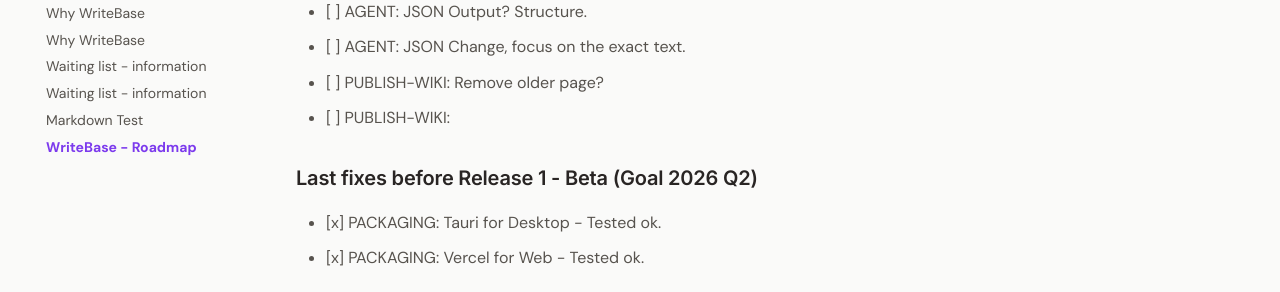
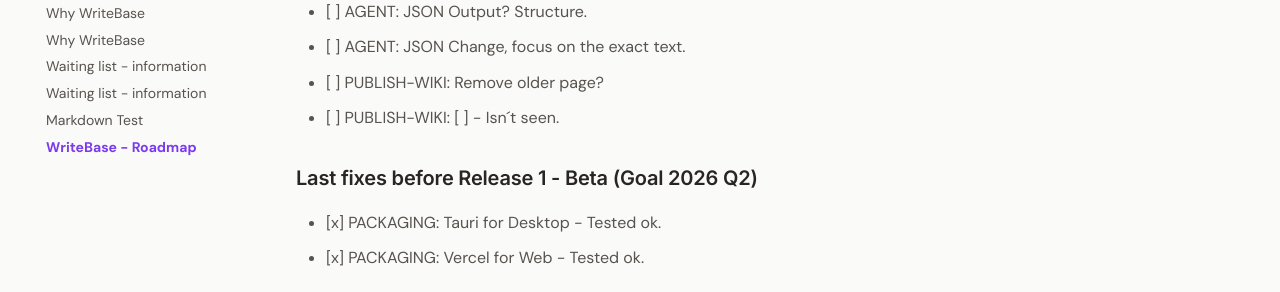
Before and after one commit to larssonhthomas-afk/writebase-docs, an MkDocs documentation site: the page built from docs/9writebase---roadmap.md, in a window 1280 px wide and 900 px high, scrolled down 583 px. Shown: the part 153-445 px from the top of the window. Built offline with MkDocs 1.6.1 and Material for MkDocs 9.7.7, drawn with Linux system fonts in a browser that asks for light colours; some web fonts are replaced.

Commit message:
Update 9writebase---roadmap.md

```diff
--- a/docs/9writebase---roadmap.md
+++ b/docs/9writebase---roadmap.md
@@ -27,7 +27,7 @@ This Backlog has a priority 1-3.
 - [ ] AGENT: JSON Output? Structure.
 - [ ] AGENT: JSON Change, focus on the exact text.
 - [ ] PUBLISH-WIKI: Remove older page?
-- [ ] PUBLISH-WIKI:
+- [ ] PUBLISH-WIKI: [ ] - Isn´t seen.
 
 ### Last fixes before Release 1 - Beta (Goal 2026 Q2)
 
```
